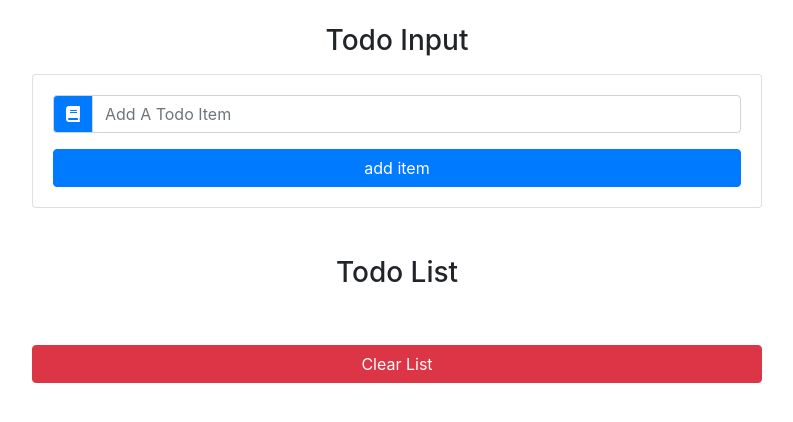
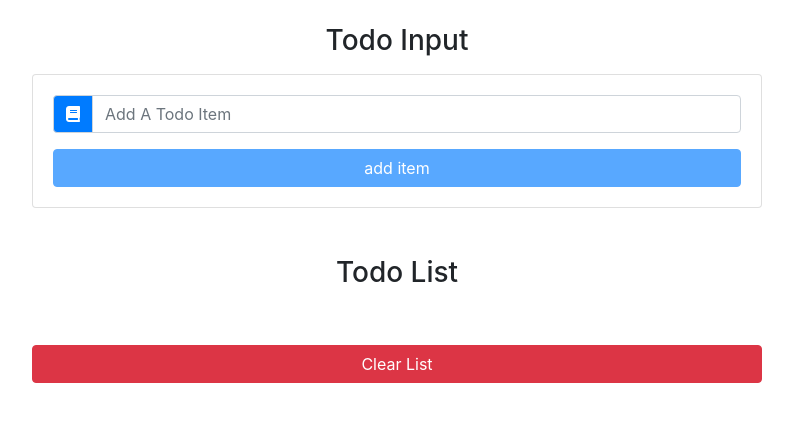
Before and after one commit to amoljore7/28-Todo-List-App, a React (Create React App) app: page / in a window 1280 px wide. Shown: the top 422 px of the page, without its empty margins (243-1036 px from the left). Built offline with nearby package versions, Linux system fonts and the light colour scheme.

Commit message:
WIP - Deploying app

```diff
--- a/package.json
+++ b/package.json
@@ -1,7 +1,7 @@
 {
   "name": "react-app",
   "version": "0.1.0",
-  "homepage": "https://amoljore7.github.io/27-ReactJS-Multiple-Applications/",
+  "homepage": "https://amoljore7.github.io/28-Todo-List-App/",
   "private": true,
   "dependencies": {
     "bootstrap": "^4.4.1",
@@ -18,7 +18,7 @@
     "build": "react-scripts build",
     "predeploy": "npm run build",
     "deploy": "gh-pages -d build",
-    "test": "react-scripts test --env=jsdom",
+    "test": "react-scripts test",
     "eject": "react-scripts eject"
   },
   "devDependencies": {
--- a/src/components/TodoInput.js
+++ b/src/components/TodoInput.js
@@ -23,10 +23,11 @@ class TodoInput extends Component {
                         </div>
                         <button
                             type="submit"
+                            disabled={!item}
                             className={
-                                editItem ? "btn btn-block btn-success mt-3" : "btn btn-block btn-primary mt-3"
+                                editItem ? "btn btn-block btn-success mt-3 " : "btn btn-block btn-primary mt-3"
                             }>
-                                {editItem ? 'edit item' : 'add item'}
+                            {editItem ? 'edit item' : 'add item'}
                         </button>
 
                     </form>
```
Also changed, not shown: 10 other files (tests, documents, lock files or other folders).
